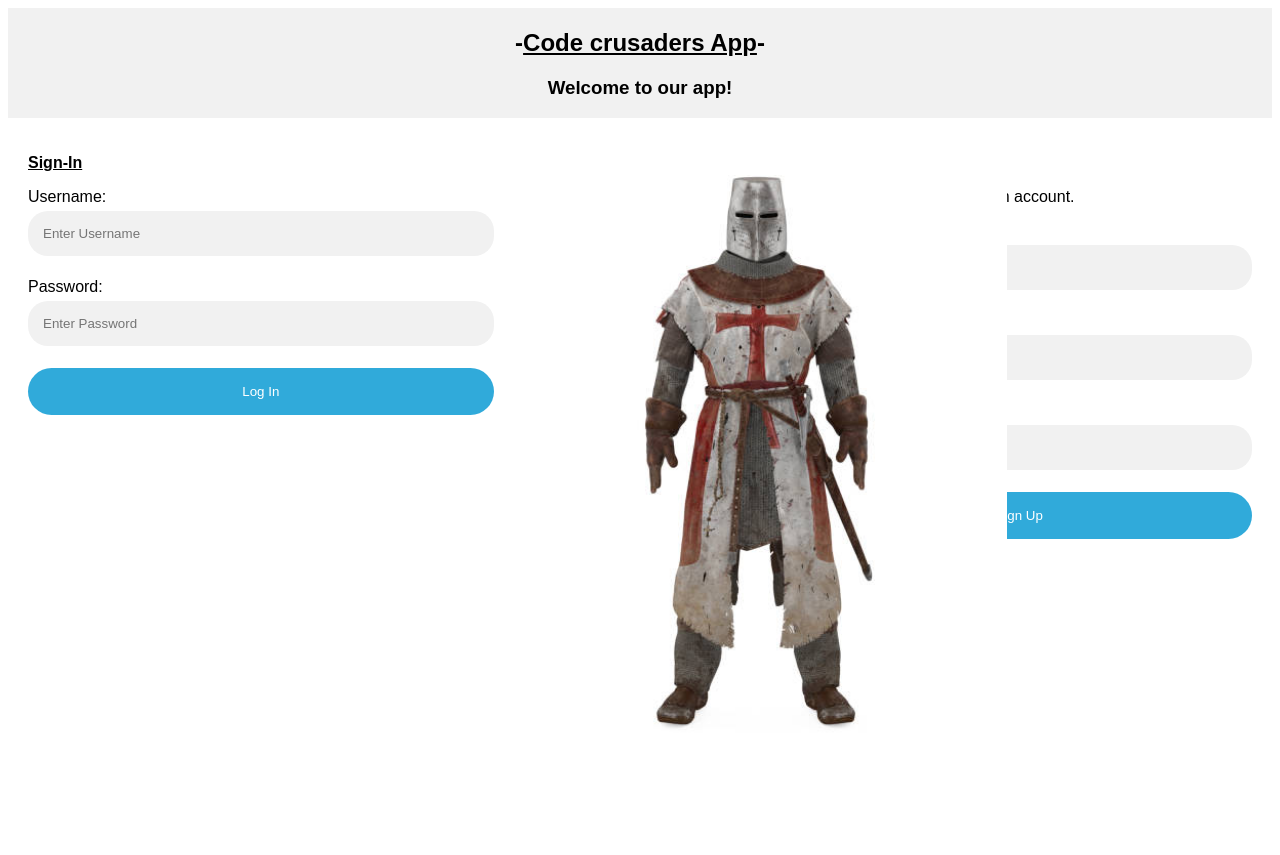
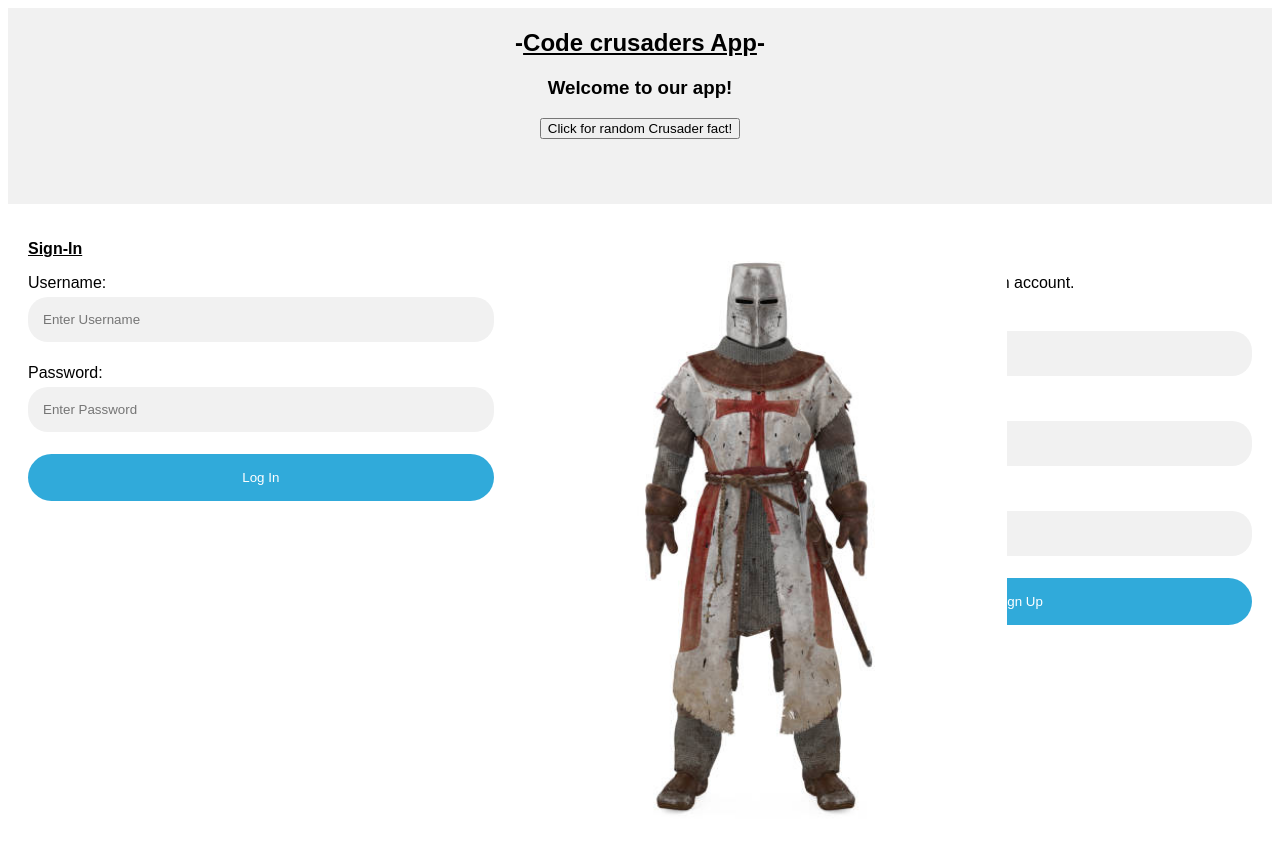
Before and after one commit to sevcans/cse312project, a Flask app: page / in a window 1280 px wide. Before the commit the page ends 728 px from the top, so only its background shows below. Run offline with Flask 3, Linux system fonts and the light colour scheme.

Commit message:
added functions.js along with a button that puts a random crusader fact
added a basic js file and a function call that sets a random piece of information to the page from a list defined in the functions.js file

```diff
--- /dev/null
+++ b/static/functions.js
@@ -0,0 +1,16 @@
+const randomCrusaderStuff = [
+    "Crusader armor evolved over time, starting with chainmail shirts and helmets in the early Crusades, and later incorporating plate armor during the later Crusades.",
+    "Chainmail, consisting of interlocking metal rings, was a common form of protection for Crusaders, providing flexibility and coverage against slashing attacks.",
+    "Crusader helmets varied in design but often included nasal helmets, which featured a nose guard for facial protection, or the iconic 'Great Helm,' a fully enclosed helmet with eye slits and a flat top.",
+    "Plate armor became more prevalent among Crusaders in the 12th and 13th centuries, offering superior protection against thrusting attacks and ranged weapons like arrows.",
+    "Crusader armor was often adorned with religious symbols such as crosses, indicating the wearer's devotion to Christianity and their participation in holy wars.",
+    "Shields were essential pieces of Crusader armor, providing additional protection in battle. They were typically made of wood, reinforced with metal rims and bosses for added durability.",
+    "Crusader knights sometimes wore surcoats over their armor, which displayed their heraldic symbols and helped identify them on the battlefield.",
+    "Crusader armor was expensive and typically only affordable for nobles and wealthier knights, limiting its availability to the upper echelons of Crusader society.",
+    "The weight of Crusader armor varied depending on its composition and design, with full suits of plate armor weighing anywhere from 40 to 60 pounds.",
+    "Despite advancements in armor technology, Crusaders still faced significant risks on the battlefield, including injury from blunt force trauma, exhaustion, and the limitations of their protective gear against certain weapons."
+  ];
+
+function randomText() {
+    document.getElementById("randomText").innerHTML = "<br/>"+randomCrusaderStuff[Math.floor(Math.random()*9)]
+}
--- a/static/style.css
+++ b/static/style.css
@@ -40,9 +40,16 @@ img.post {
     background-color: #f1f1f1;
     text-align: center;
     /* height of this section */
-    height: 14%;
+    height: 25%;
     padding-top: 1px;
 
+}
+
+.randomFact {
+    text-align: left;
+    width: 50%;
+    height: 20px;
+    display: contents;
 }
 
 .container1 {
--- a/templates/index.html
+++ b/templates/index.html
@@ -14,6 +14,11 @@
     <div>
         <h2>-<u>Code crusaders App</u>-</h2>
         <h3>Welcome to our app!</h3>
+        <div class="randomFact">
+            <button onclick="randomText()">Click for random Crusader fact!</button>
+            <p id="randomText"></p>
+        </div>
+
     </div>
 </div>
 <div class="v1"></div>
@@ -51,5 +56,6 @@
     <img src="static/crusader.jpg" alt="It's acrusader" class="my_image"/>
 
 </div>
+<script src="static/functions.js"></script>
 </body>
 </html>
```
